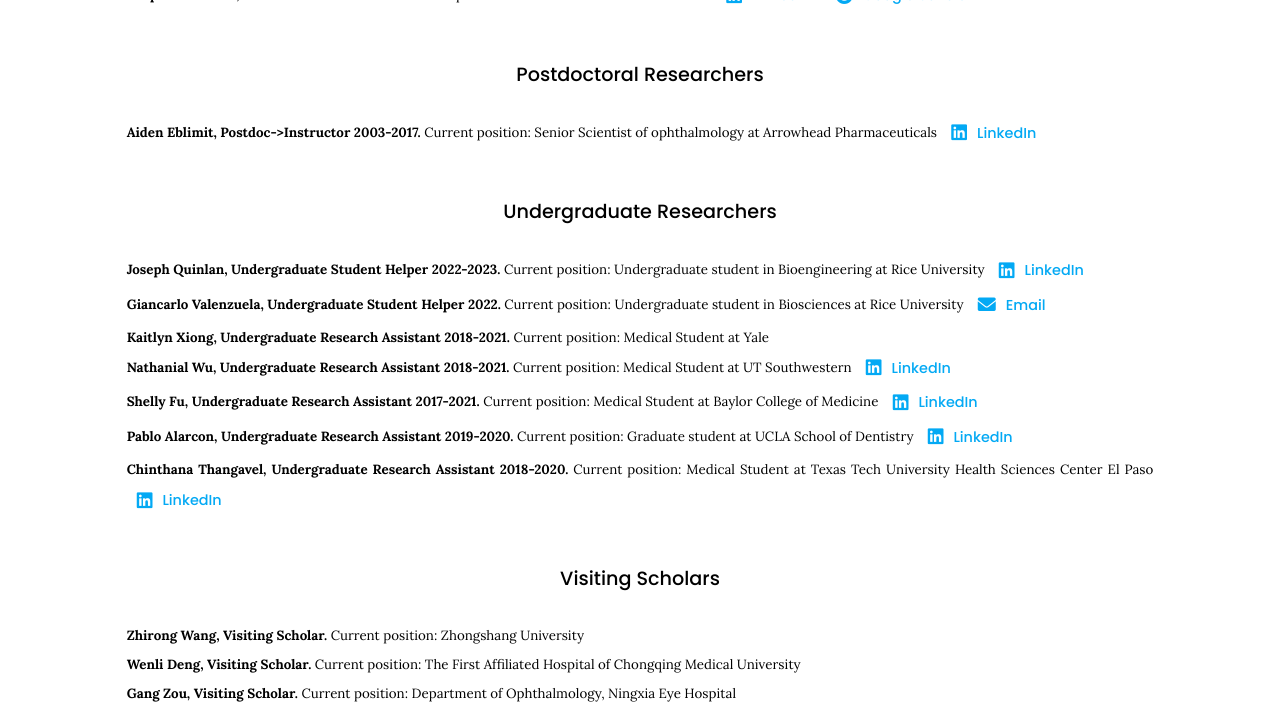
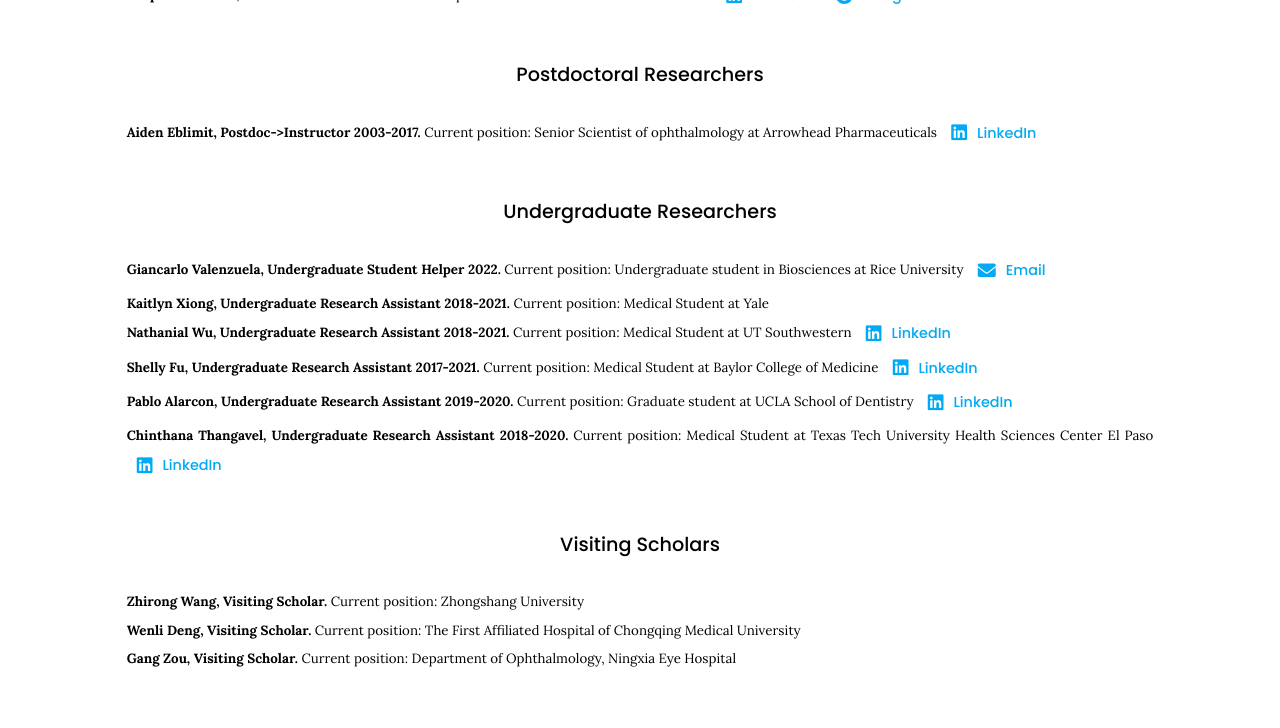
Before and after one commit to RCHENLAB/rchenlab.github.io, a Jekyll site: the page built from team/index.md, in a window 1280 px wide and 900 px high, scrolled down 3527 px, cut to the strip 0-728 px from the top of the window. Built offline with Jekyll 4.4.1, drawn with Linux system fonts in a browser that asks for light colours.

Commit message:
Update index.md

```diff
--- a/team/index.md
+++ b/team/index.md
@@ -235,15 +235,6 @@ Our lab is made up of a highly engaged and collaborative team of researchers. We
 %}<br>
 
 ### Undergraduate Researchers
-<small><b>Joseph Quinlan, Undergraduate Student Helper 2022-2023.</b> Current position: Undergraduate student in Bioengineering at Rice University</small>
-{%
-  include link.html
-  type="linkedin"
-  icon=""
-  text="LinkedIn"
-  tooltip=""
-  link="joseph-quinlan-847911226"
-%}<br>
 <small><b>Giancarlo Valenzuela, Undergraduate Student Helper 2022.</b> Current position: Undergraduate student in Biosciences at Rice University</small>
 {%
   include link.html
```
